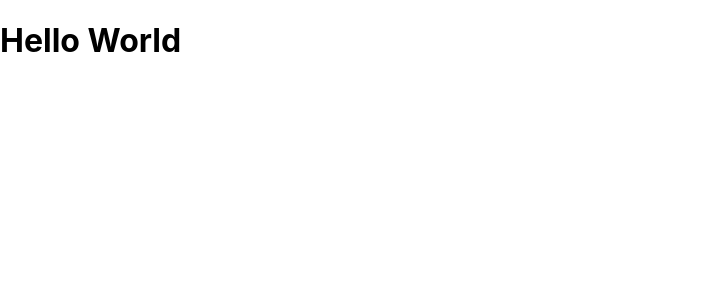
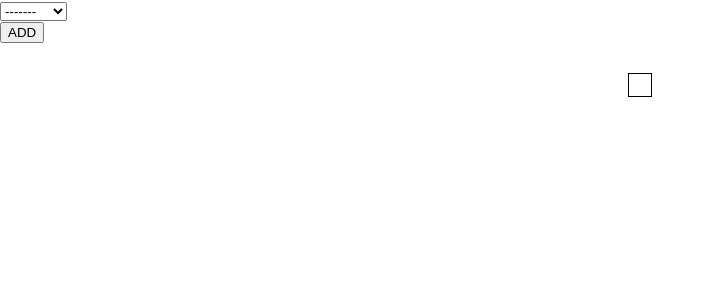
Before and after one commit to chan9367/DOM3React, a React (Create React App) app: page / in a window 1280 px wide. Shown: the top 300 px of the page, without its empty margins (0-715 px from the left). Built offline with nearby package versions, Linux system fonts and the light colour scheme.

Commit message:
Added TableCell class that renders a table cell. Modified other classes to comply with the requirements. This commit has a demo on how the cells should appear using ReactDOM

```diff
--- a/src/App.css
+++ b/src/App.css
@@ -36,3 +36,17 @@
     transform: rotate(360deg);
   }
 }
+
+.row{
+  display: flex;
+  flex-direction: row;
+  justify-content: center;
+}
+
+.table{
+  display: flex;
+  flex-direction: column;
+  justify-content: center;
+  margin-top: 30px;
+
+}
--- a/src/App.js
+++ b/src/App.js
@@ -1,15 +1,63 @@
 import React, { Component } from 'react';
 import './App.css';
-import addRow from './Components/addRow.js';
-import addColumn from './Components/addColumn.js';
+import TableRow from './Components/TableRow.js';
+import TableCell from './Components/TableCell.js';
 import clickColor from './Components/clickColor.js';
-import colorMenu from './Components/colorMenu.js';
+import Table from './Components/Table.js';
+import ColorMenu from "./Components/colorMenu.js";
+import ReactDOM from 'react-dom';
+
 
 
 class App extends Component {
+
+  constructor(props){
+    super(props)
+    this.state= {
+      columns: 3,
+      rows: 1,
+    }
+  }
+
+
+  addNewCell = () =>{
+    let output = [];
+
+
+    for(let i = 0; i < this.state.rows; i++)
+    {
+     //create new row.
+     //row -> function amout
+
+    }
+
+    ReactDOM.render((output),
+      document.getElementsByClassName("row")[0]);
+
+  }
+
   render(){
     return (
-      <h1>Hello World</h1>
+      <>
+        <div>
+          <ColorMenu/>
+        </div>
+        <div>
+        <button
+            className="button-add"
+            onClick={() => {
+                      this.addNewCell();
+            }}>
+              ADD
+            </button>
+        </div>
+        <div className="table">
+          <div className="row">
+            <TableCell/>
+          </div>
+        </div>
+      </>
+
     );
   }
 }
--- /dev/null
+++ b/src/Components/Table.js
@@ -0,0 +1,22 @@
+import React, { Component } from "react";
+import TableRow from './TableRow.js';
+import ReactDOM from 'react-dom';
+
+class Table extends Component {
+    constructor(props){
+        super(props);
+        this.state= {
+            columns: 3,
+            rows: 1,
+          }
+     }
+
+ render(){
+     return
+
+   }
+}
+
+
+
+export default Table;
--- /dev/null
+++ b/src/Components/TableCell.js
@@ -0,0 +1,22 @@
+import React, { Component } from "react";
+import axios from "axios";
+import "./style.css"
+
+class TableCell extends Component {
+    constructor(props){
+        super(props);
+        this.state={
+            color: "",
+        };
+     }
+
+ render(){
+     return(
+         <td className="table-cell"></td>
+     )
+   }
+}
+
+
+
+export default TableCell;
--- a/src/Components/addColumn.js
+++ b/src/Components/TableRow.js
@@ -1,11 +1,12 @@
 import React, { Component } from "react";
-import axios from "axios";
+import TableCell from './TableCell.js';
+import ReactDOM from 'react-dom';
 
-class addColumn extends Component {
+class TableRow extends Component {
     constructor(props){
         super(props);
         this.state={
-            show: true,
+            cells: "",
         };
      }
 
@@ -17,4 +18,4 @@ class addColumn extends Component {
 
 
 
-export default addColumn;
+export default TableRow;
--- a/src/Components/addRow.js
+++ /dev/null
@@ -1,20 +0,0 @@
-import React, { Component } from "react";
-import axios from "axios";
-
-class addRow extends Component {
-    constructor(props){
-        super(props);
-        this.state={
-            show: true,
-        };
-     }
-
- render(){
-     return
-
-   }
-}
-
-
-
-export default addRow;
--- a/src/Components/colorMenu.js
+++ b/src/Components/colorMenu.js
@@ -1,7 +1,7 @@
 import React, { Component } from "react";
 import axios from "axios";
 
-class colorMenu extends Component {
+class ColorMenu extends Component {
     constructor(props){
         super(props);
         this.state={
@@ -10,11 +10,21 @@ class colorMenu extends Component {
      }
 
  render(){
-     return
+     return(
+        <select name="color" onchange="">
+        <option value="">-------</option>
+        <option value="red">Red</option>
+        <option value="orange">Orange</option>
+        <option value="yellow">Yellow</option>
+        <option value="green">Green</option>
+        <option value="blue">Blue</option>
+        <option value="purple">Purple</option>
+        </select>
+     );
 
    }
 }
 
 
 
-export default colorMenu;
+export default ColorMenu;
--- /dev/null
+++ b/src/Components/style.css
@@ -0,0 +1,5 @@
+.table-cell{
+    border: 1px solid black;
+    width: 20px;
+    height: 20px;
+}
```
